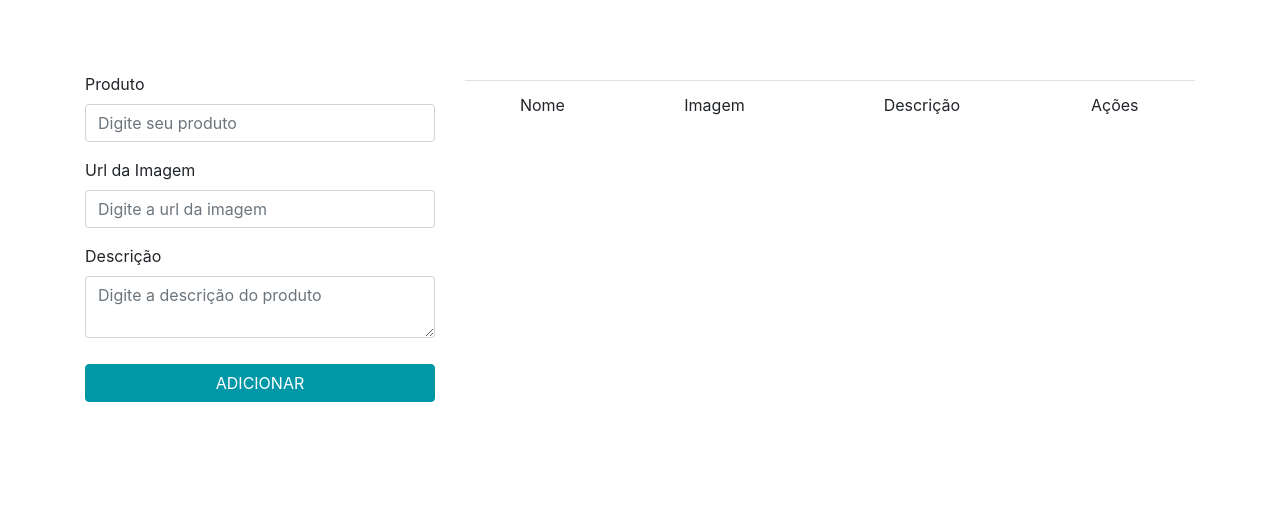
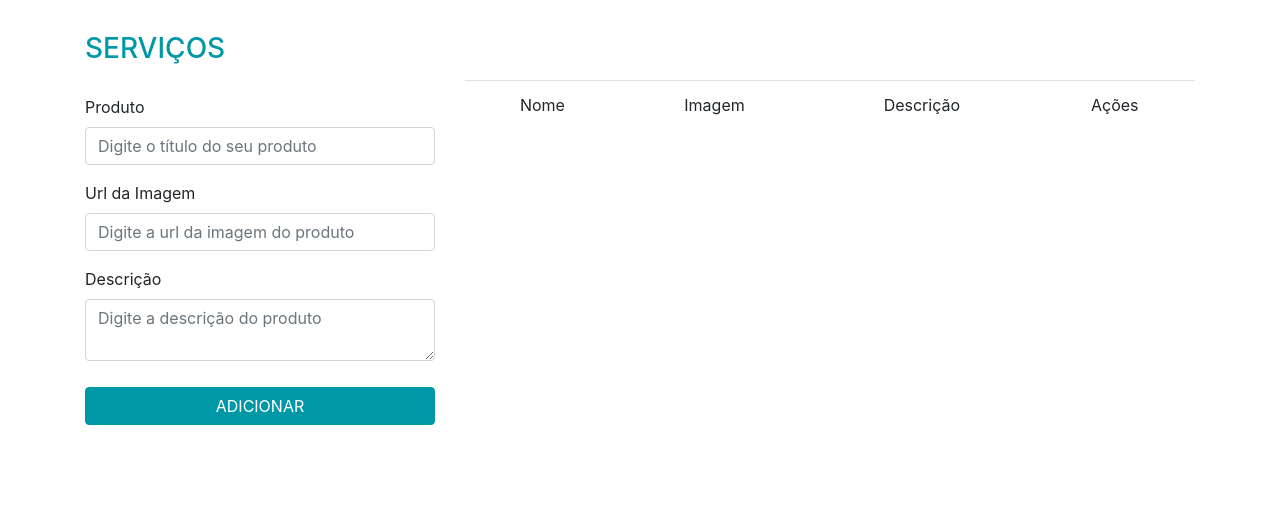
Before and after one commit to MateusMaciel340/crud-agency-cronos, a plain HTML site: page admin.html in a window 1280 px wide. Shown: the part 110-632 px from the top of the page. Drawn offline with nearby package versions, Linux system fonts and the light colour scheme.

Commit message:
Alterando alguns componentes do html

```diff
--- a/admin.html
+++ b/admin.html
@@ -28,15 +28,16 @@
         <div class="container">
             <div class="row">
                 <div class="col-md-4">
+                    <h3>Serviços</h3>
                     <!-- Formulário -->
-                    <form class="formulario" autocomplete="off" onsubmit="onFormSubmit()" style="margin-top: 40px;">
+                    <form class="formulario" autocomplete="off" onsubmit="Crud()" style="margin-top: 30px;">
                         <div class="form-group">
                             <label>Produto</label>
-                            <input type="text" id="produto" placeholder="Digite seu produto" class="form-control" required>
+                            <input type="text" id="produto" placeholder="Digite o título do seu produto" class="form-control" required>
                         </div>
                         <div class="form-group">
                             <label>Url da Imagem</label>
-                            <input type="text" id="imagem" placeholder="Digite a url da imagem" class="form-control" required>
+                            <input type="text" id="imagem" placeholder="Digite a url da imagem do produto" class="form-control" required>
                         </div>
                         <div class="form-group">
                             <label>Descrição</label>
```
